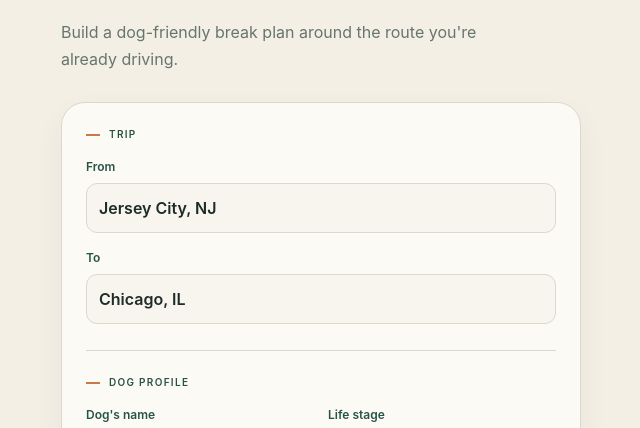
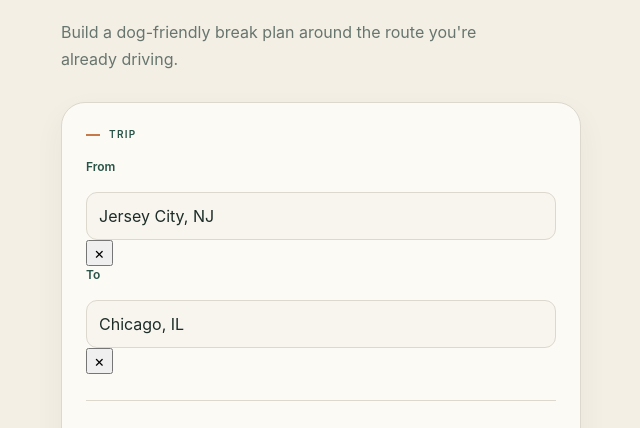
Before and after one commit to patrickarvia/pawstop, a website: page index.html in a window 1280 px wide. Shown: the part 299-727 px from the top of the page, without its empty margins (319-959 px from the left). Drawn offline with Linux system fonts and the light colour scheme.

Commit message:
Add trip field clear controls (index.html)

```diff
--- a/index.html
+++ b/index.html
@@ -64,10 +64,18 @@
 
     <div class="card form-card">
       <div class="section-label">TRIP</div>
-      <label>From<input id="from" value="Jersey City, NJ"></label>
+      <label class="location-label" for="from">From</label>
+      <div class="location-field">
+        <input id="from" value="Jersey City, NJ">
+        <button id="clear-from" class="clear-location" type="button" aria-label="Clear starting location" hidden>×</button>
+      </div>
       <button id="useLocation" class="native-only native-action" type="button">Use my current location</button>
       <p id="locationStatus" class="native-only location-status" role="status" aria-live="polite"></p>
-      <label>To<input id="to" value="Chicago, IL"></label>
+      <label class="location-label" for="to">To</label>
+      <div class="location-field">
+        <input id="to" value="Chicago, IL">
+        <button id="clear-to" class="clear-location" type="button" aria-label="Clear destination" hidden>×</button>
+      </div>
 
       <div class="section-label">DOG PROFILE</div>
       <div class="two">
```
